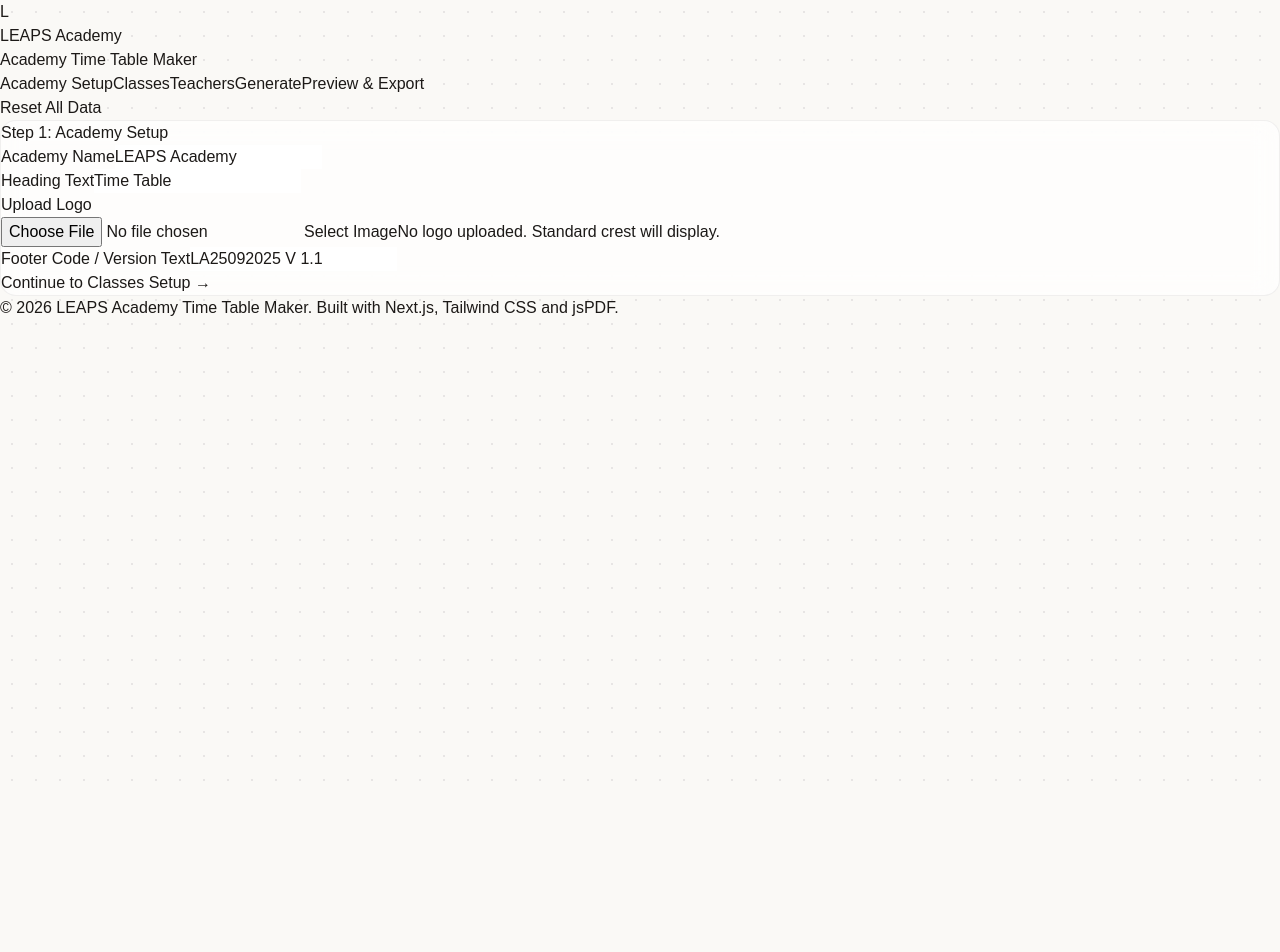
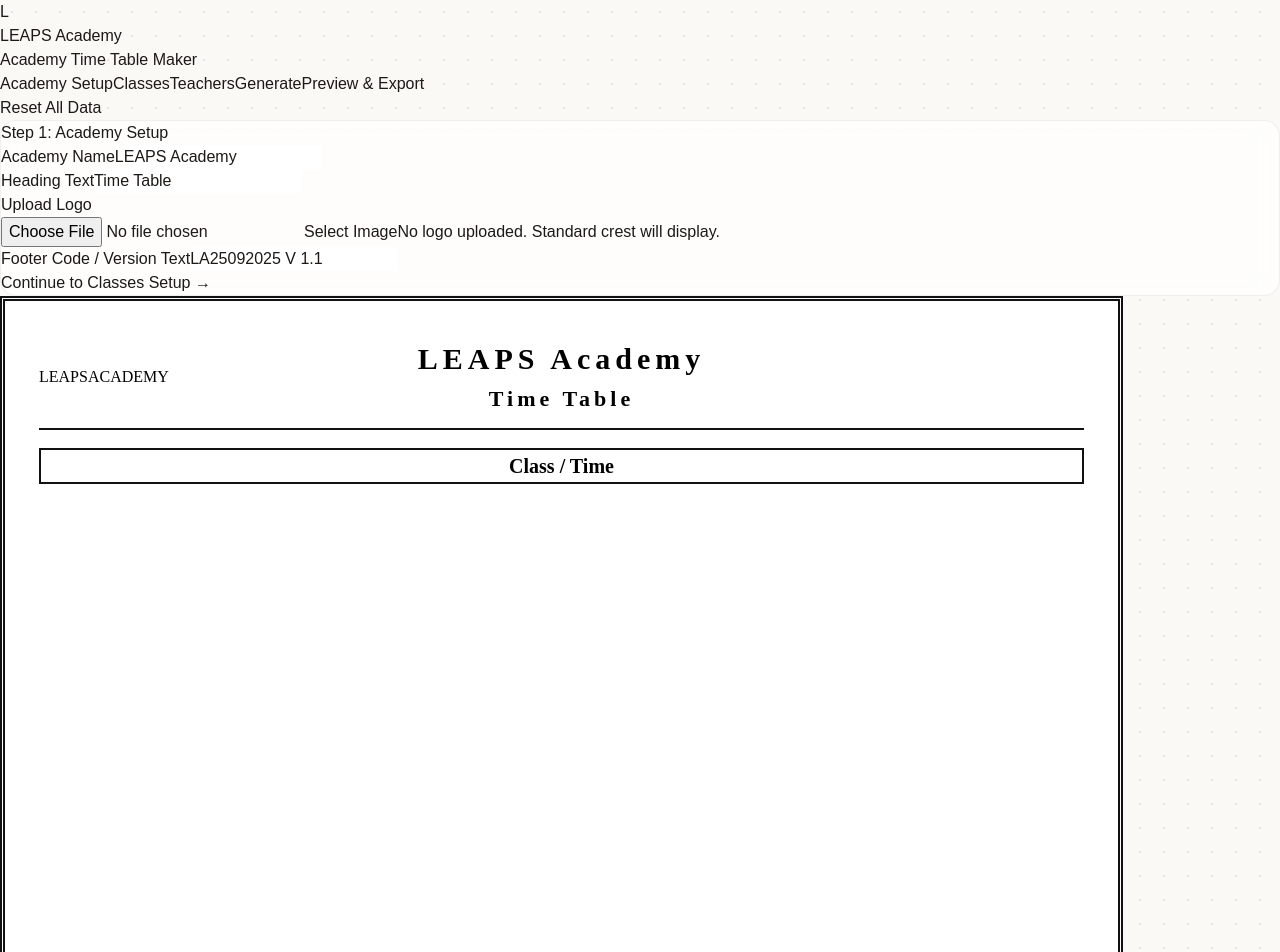
Before and after one commit to git-naqqash/leaps-timetable-maker, a Next.js app: page / in a window 1280 px wide. Shown: the top 952 px of the page. Before the commit the page ends 800 px from the top, so only its background shows below. Built offline with nearby package versions, Linux system fonts and the light colour scheme.

Commit message:
Fix timetable PDF/JPG text clipping, expand class column width, adjust padding and font sizes

```diff
--- a/src/app/globals.css
+++ b/src/app/globals.css
@@ -27,14 +27,14 @@ body {
   border-radius: 16px;
 }
 
-/* --- PIXEL-BASED A4 LANDSCAPE PRINT RULES --- */
+/* --- OPTIMIZED PIXEL-BASED A4 LANDSCAPE PRINT RULES --- */
 .export-page {
   width: 1123px;
   height: 794px;
   background: #ffffff;
   box-sizing: border-box;
-  padding: 22px 28px;
-  border: 6px double #111;
+  padding: 24px 34px;
+  border: 5px double #111;
   position: relative;
   overflow: hidden;
   font-family: "Times New Roman", serif;
@@ -44,16 +44,16 @@ body {
 .export-header {
   height: 105px;
   display: grid;
-  grid-template-columns: 130px 1fr 130px;
+  grid-template-columns: 115px 1fr 115px;
   align-items: center;
   border-bottom: 2px solid #111;
-  margin-bottom: 14px;
+  margin-bottom: 18px;
   color: #000000 !important;
 }
 
 .export-logo {
-  max-width: 75px;
-  max-height: 55px;
+  max-width: 70px;
+  max-height: 52px;
   object-fit: contain;
 }
 
@@ -64,31 +64,30 @@ body {
 
 .export-title h1 {
   margin: 0 0 14px 0;
-  font-size: 32px;
+  font-size: 30px;
   line-height: 1;
-  letter-spacing: 7px;
+  letter-spacing: 5px;
   font-weight: 700;
   color: #000000 !important;
 }
 
 .export-title h2 {
   margin: 0;
-  font-size: 24px;
+  font-size: 22px;
   line-height: 1;
-  letter-spacing: 5px;
+  letter-spacing: 4px;
   font-weight: 700;
   color: #000000 !important;
 }
 
 .export-table-wrapper {
   width: 100%;
-  height: 555px;
-  overflow: hidden;
+  height: 500px;
+  overflow: visible;
 }
 
 .export-table {
   width: 100%;
-  height: auto;
   border-collapse: collapse;
   table-layout: fixed;
 }
@@ -100,66 +99,75 @@ body {
   vertical-align: middle;
   box-sizing: border-box;
   overflow: hidden;
+  padding: 5px 4px;
   color: #000000 !important;
 }
 
 .export-table th {
-  height: 36px;
-  padding: 3px 2px;
-  font-size: 14px;
-  line-height: 1.05;
+  height: 34px;
+  font-size: 12px;
+  line-height: 1.1;
   font-weight: 700;
-  white-space: nowrap;
+  white-space: normal;
+  word-break: keep-all;
   background: #ffffff !important;
 }
 
 .export-table td {
-  height: 72px;
-  padding: 4px 3px;
-  font-size: 16px;
-  line-height: 1.15;
+  height: 66px;
+  font-size: 12px;
+  line-height: 1.2;
   background: #ffffff !important;
 }
 
 .export-class-col {
-  width: 86px;
-  font-size: 22px !important;
+  width: 95px !important;
+  font-size: 20px !important;
   font-weight: 700;
+  line-height: 1.1;
+  white-space: normal;
+  word-break: normal;
+  overflow: visible;
 }
 
 .export-subject {
   display: block;
   font-weight: 700;
-  font-size: 15px;
+  font-size: 12px;
   line-height: 1.15;
+  margin-bottom: 4px;
+  white-space: normal;
+  overflow-wrap: break-word;
   color: #000000 !important;
 }
 
 .export-teacher {
   display: block;
   font-style: italic;
-  font-size: 17px;
+  font-size: 12px;
   line-height: 1.15;
-  margin-top: 6px;
+  white-space: normal;
+  overflow-wrap: break-word;
   color: #000000 !important;
 }
 
 .export-test-cell {
-  font-size: 30px;
+  font-size: 22px;
   font-weight: 700;
   text-decoration: underline;
+  line-height: 1.1;
   color: #000000 !important;
 }
 
 .export-footer {
   position: absolute;
-  left: 28px;
-  right: 28px;
-  bottom: 22px;
+  left: 34px;
+  right: 34px;
+  bottom: 26px;
   display: flex;
   justify-content: space-between;
   align-items: center;
-  font-size: 17px;
+  font-size: 15px;
   font-weight: 700;
   color: #000000 !important;
 }
@@ -184,10 +192,10 @@ body {
     width: 297mm;
     height: 210mm;
     margin: 0 !important;
-    border: 6px double #111 !important;
+    border: 5px double #111 !important;
     box-shadow: none !important;
     page-break-inside: avoid;
-    padding: 7mm 8mm; /* Convert pixel padding to match A4 mm print sizes roughly */
+    padding: 6mm 9mm;
   }
 
   .export-header {
@@ -196,7 +204,7 @@ body {
   }
 
   .export-table-wrapper {
-    height: 140mm;
+    height: 132mm;
   }
 
   @page {
--- a/src/app/page.js
+++ b/src/app/page.js
@@ -226,7 +226,7 @@ export default function Home() {
     }
   };
 
-  // --- GENERATION ENGINE WITH SAFE VALIDATIONS ---
+  // --- GENERATION ENGINE ---
   const generateTimetable = () => {
     setError("");
     try {
@@ -885,7 +885,7 @@ export default function Home() {
                         setClasses(updated);
                         saveData({ classes: updated });
                       }}
-                      className="w-full bg-white border border-stone-300 rounded px-3 py-2 text-stone-950 text-sm"
+                      className="w-full bg-white border border-stone-300 rounded px-3 py-2 text-stone-955 text-sm"
                     />
                   </div>
 
@@ -903,7 +903,7 @@ export default function Home() {
                         setClasses(updated);
                         saveData({ classes: updated });
                       }}
-                      className="w-full bg-white border border-stone-300 rounded px-3 py-2 text-stone-950 text-sm"
+                      className="w-full bg-white border border-stone-300 rounded px-3 py-2 text-stone-955 text-sm"
                     />
                   </div>
 
@@ -914,7 +914,7 @@ export default function Home() {
                         setClasses(updated);
                         saveData({ classes: updated });
                       }}
-                      className="text-red-500 hover:text-red-650 p-2 hover:bg-red-50 rounded transition-all text-sm font-semibold"
+                      className="text-red-500 hover:text-red-655 p-2 hover:bg-red-50 rounded transition-all text-sm font-semibold"
                       title="Delete Class"
                     >
                       Delete
@@ -984,7 +984,7 @@ export default function Home() {
                     }
                   }
                 }}
-                className="text-xs font-semibold px-3 py-1.5 border border-stone-400 hover:border-amber-500 text-stone-700 hover:text-stone-950 rounded transition-all"
+                className="text-xs font-semibold px-3 py-1.5 border border-stone-400 hover:border-amber-500 text-stone-700 hover:text-stone-955 rounded transition-all"
               >
                 Set Teacher Count
               </button>
@@ -1002,7 +1002,7 @@ export default function Home() {
                       setTeachers(updated);
                       saveData({ teachers: updated });
                     }}
-                    className="absolute top-4 right-4 text-red-500 hover:text-red-700 hover:bg-red-50 px-2 py-1 rounded text-xs font-semibold transition-all"
+                    className="absolute top-4 right-4 text-red-500 hover:text-red-750 hover:bg-red-50 px-2 py-1 rounded text-xs font-semibold transition-all"
                   >
                     Delete Teacher
                   </button>
@@ -1193,7 +1193,7 @@ export default function Home() {
               </svg>
             </div>
 
-            <h2 className="text-2xl font-bold text-stone-950 font-serif">
+            <h2 className="text-2xl font-bold text-stone-955 font-serif">
               Generate Academic Timetable
             </h2>
 
@@ -1245,7 +1245,7 @@ export default function Home() {
                 {/* Control panel and downloads */}
                 <div className="glass-panel p-6 shadow-md border border-stone-200 flex flex-wrap justify-between items-center gap-4">
                   <div>
-                    <h2 className="text-xl font-bold text-stone-950 font-serif">
+                    <h2 className="text-xl font-bold text-stone-955 font-serif">
                       A4 Landscape Live Editor & Exports
                     </h2>
                     <p className="text-stone-500 text-xs mt-0.5">
@@ -1292,7 +1292,7 @@ export default function Home() {
                 </div>
 
                 {/* PREVIEW CONTAINER - FULL REAL WYSIWYG A4 PAGE */}
-                <div className="flex justify-center overflow-x-auto py-6 bg-stone-200 border border-stone-300 rounded-xl shadow-inner">
+                <div className="flex justify-center overflow-x-auto py-6 bg-stone-200 border border-stone-300 rounded-xl shadow-inner animate-fade-in">
                   <div className="shadow-2xl border border-stone-300 bg-white p-1">
                     {/* Timetable Export Container */}
                     <div
@@ -1306,10 +1306,10 @@ export default function Home() {
                           {logo ? (
                             <img src={logo} alt="Crest Logo" className="export-logo" />
                           ) : (
-                            <div className="w-14 h-14 border border-stone-950 rounded-full flex flex-col items-center justify-center text-center p-0.5 bg-white">
-                              <div className="border border-stone-950 rounded-full w-full h-full flex flex-col items-center justify-center">
-                                <span className="text-4xs font-bold leading-none">LEAPS</span>
-                                <span className="text-5xs font-serif leading-none mt-0.5">ACADEMY</span>
+                            <div className="w-14 h-14 border border-stone-955 rounded-full flex flex-col items-center justify-center text-center p-0.5 bg-white">
+                              <div className="border border-stone-955 rounded-full w-full h-full flex flex-col items-center justify-center">
+                                <span className="text-4xs font-bold leading-none text-black">LEAPS</span>
+                                <span className="text-5xs font-serif leading-none mt-0.5 text-black">ACADEMY</span>
                               </div>
                             </div>
                           )}
@@ -1343,7 +1343,7 @@ export default function Home() {
                         <div className="w-20"></div>
                       </div>
 
-                      {/* Timetable grid */}
+                      {/* Timetable wrapper container */}
                       <div className="export-table-wrapper">
                         <table className="export-table">
                           <thead>
@@ -1379,7 +1379,7 @@ export default function Home() {
                                     type="text"
                                     value={row.className}
                                     onChange={(e) => handleClassNameChange(row.classId, e.target.value)}
-                                    className="bg-transparent text-center border-none focus:outline-none focus:ring-1 focus:ring-amber-500 font-bold w-full font-serif"
+                                    className="bg-transparent text-center border-none focus:outline-none focus:ring-1 focus:ring-amber-500 font-bold w-full font-serif text-black"
                                   />
                                   <button
                                     onClick={() => handleRemoveClassRow(row.classId)}
@@ -1472,6 +1472,93 @@ export default function Home() {
         )}
       </main>
 
+      {/* --- HIDDEN ABSOLUTE PRINT CONTAINER (ONLY VISIBLE ON PRINT EVENT) --- */}
+      <div className="hidden print:block absolute top-0 left-0 bg-white">
+        <div
+          className="export-page"
+          style={{
+            fontFamily: "'Playfair Display', serif"
+          }}
+        >
+          <div className="export-header">
+            <div className="flex items-center justify-start">
+              {logo ? (
+                <img src={logo} alt="Crest Logo" className="export-logo" />
+              ) : (
+                <div className="w-14 h-14 border border-stone-955 rounded-full flex flex-col items-center justify-center text-center p-0.5 bg-white">
+                  <div className="border border-stone-955 rounded-full w-full h-full flex flex-col items-center justify-center">
+                    <span className="text-4xs font-bold leading-none text-black">LEAPS</span>
+                    <span className="text-5xs font-serif leading-none mt-0.5 text-black">ACADEMY</span>
+                  </div>
+                </div>
+              )}
+            </div>
+
+            <div className="export-title">
+              <h1>{academyName}</h1>
+              <h2>{headingText}</h2>
+            </div>
+            <div className="w-20"></div>
+          </div>
+
+          <div className="export-table-wrapper">
+            <table className="export-table">
+              <thead>
+                <tr>
+                  <th className="export-class-col">Class / Time</th>
+                  {(timeSlots || []).map((slot, index) => (
+                    <th
+                      key={index}
+                      className="font-bold font-serif text-black"
+                    >
+                      {slot}
+                    </th>
+                  ))}
+                </tr>
+              </thead>
+              <tbody>
+                {(timetable.rows || []).map((row) => (
+                  <tr key={row.classId}>
+                    <td className="export-class-col bg-stone-50 text-black">
+                      {row.className}
+                    </td>
+                    {(timeSlots || []).map((slot, index) => {
+                      const cell = (row.cells || [])[index] || { subject: "-", teacher: "", type: "empty" };
+                      return (
+                        <td
+                          key={index}
+                          className="bg-white text-stone-950"
+                        >
+                          {cell.type === "test" ? (
+                            <span className="export-test-cell select-none">TEST</span>
+                          ) : (
+                            <div className="space-y-0.5">
+                              <span className="export-subject block text-stone-950 leading-tight">
+                                {cell.subject}
+                              </span>
+                              {cell.teacher && (
+                                <span className="export-teacher block text-stone-700 leading-none">
+                                  {cell.teacher}
+                                </span>
+                              )}
+                            </div>
+                          )}
+                        </td>
+                      );
+                    })}
+                  </tr>
+                ))}
+              </tbody>
+            </table>
+          </div>
+
+          <div className="export-footer">
+            <span>{footerText}</span>
+            <span className="italic">LEAPS Academy Time Table Maker v1.1</span>
+          </div>
+        </div>
+      </div>
+
       {/* FOOTER BAR */}
       <footer className="bg-stone-900 text-stone-500 py-6 border-t border-stone-850 text-center text-xs no-print">
         <p>© 2026 LEAPS Academy Time Table Maker. Built with Next.js, Tailwind CSS and jsPDF.</p>
```
